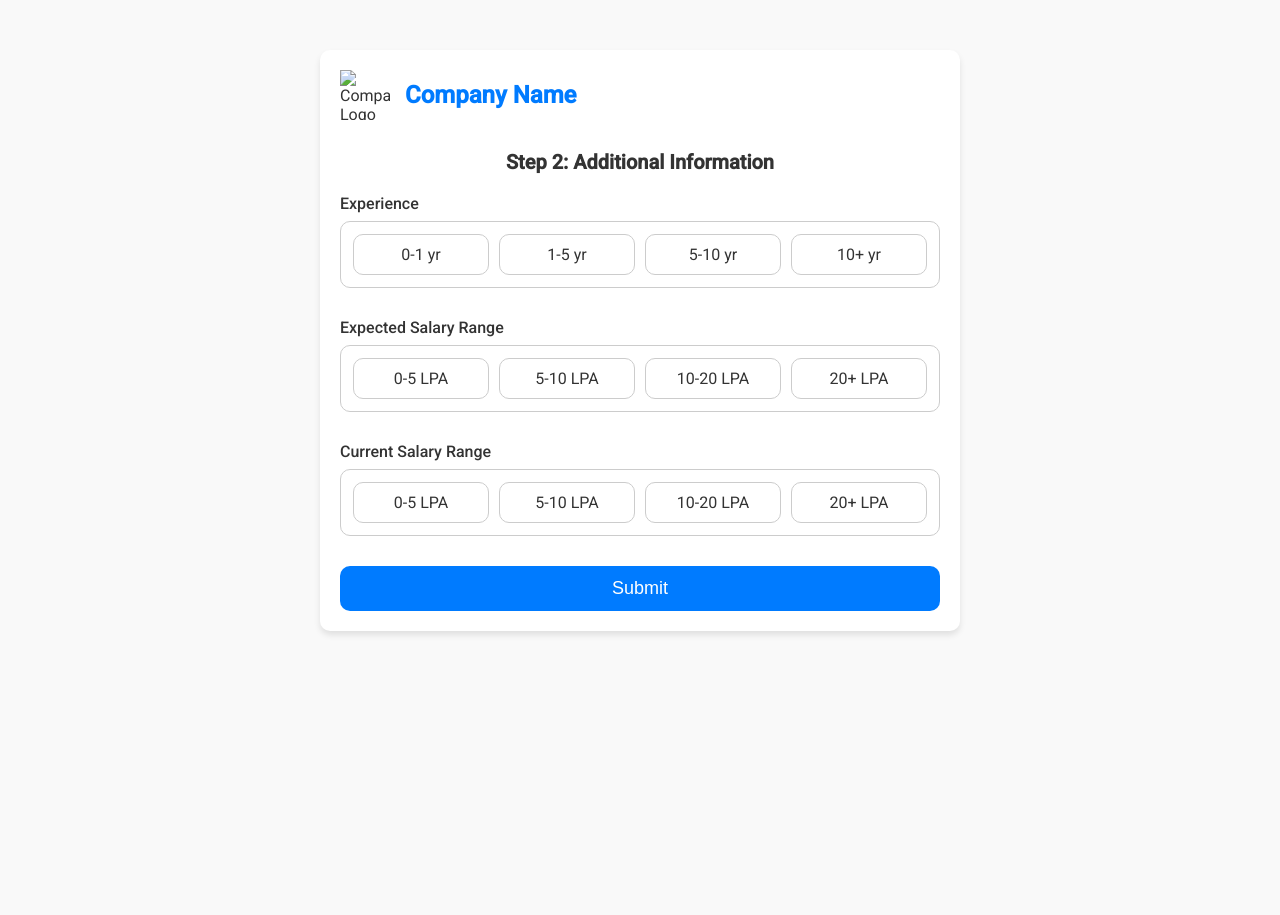
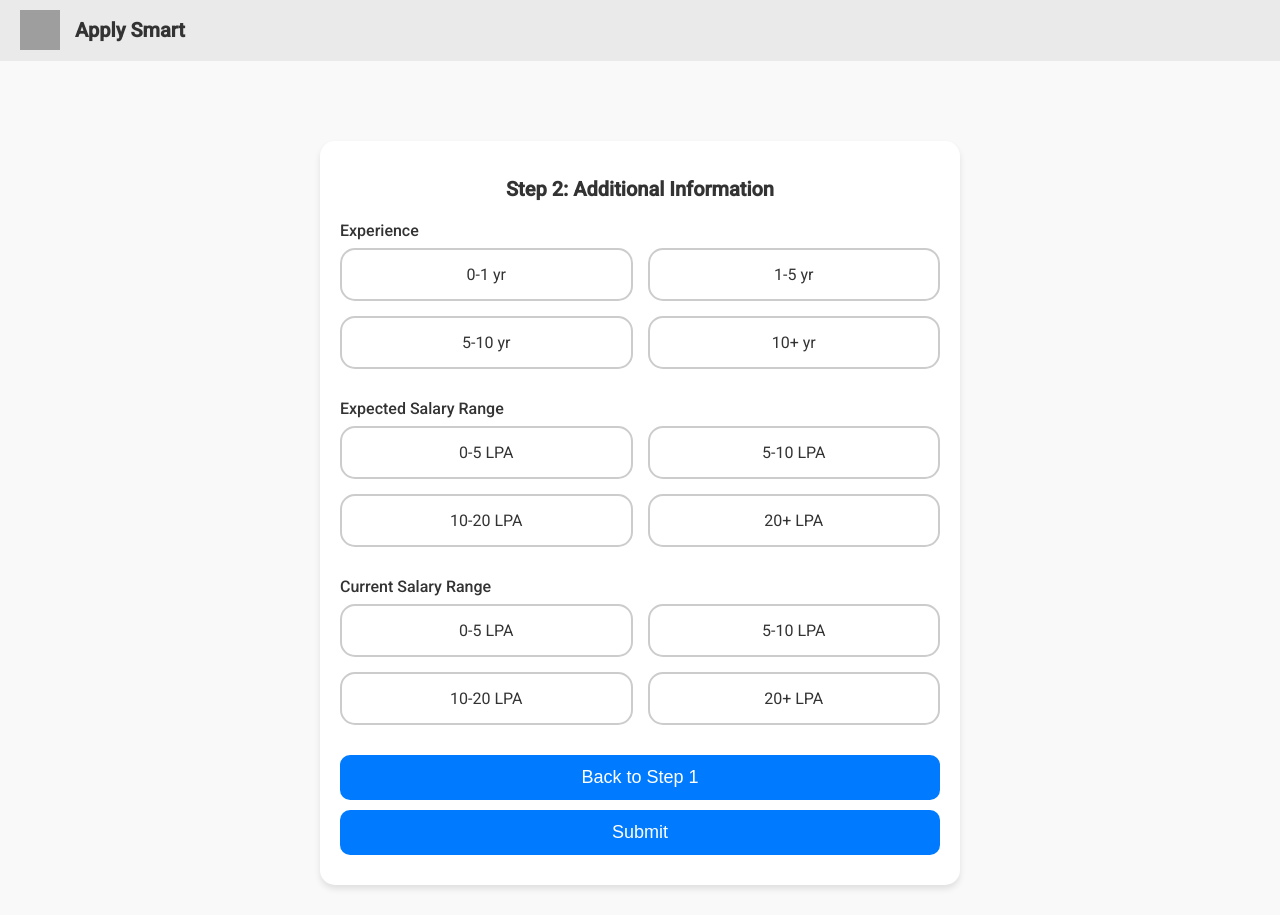
Before and after one commit to alankrit98/ApplySmart, a website: page applyform.html in a window 1280 px wide. Both pictures are taken after a click on the button "Continue". Before the commit the page ends 800 px from the top, so only its background shows below. Drawn offline with Linux system fonts and the light colour scheme; grey boxes are pictures that could not be loaded.

Commit message:
applyform

```diff
--- a/applyform.html
+++ b/applyform.html
@@ -14,32 +14,38 @@
             color: #333;
         }
 
+        .top-bar {
+            display: flex;
+            align-items: center;
+            justify-content: flex-start;
+            background-color: #eaeaea;
+            padding: 5px 20px;
+            color: #333;
+            position: sticky;
+            top: 0;
+            z-index: 1000;
+            box-shadow: #333;
+        }
+
+        .top-bar img {
+            width: 40px;
+            height: 40px;
+            margin-right: 10px;
+        }
+
+        .top-bar h1 {
+            font-size: 20px;
+            margin-left: 5px;
+            font-weight: 600;
+        }
+
         .container {
             max-width: 600px;
-            margin: 50px auto;
+            margin: 80px auto 30px;
             padding: 20px;
             background: #fff;
-            border-radius: 10px;
+            border-radius: 15px;
             box-shadow: 0 4px 6px rgba(0, 0, 0, 0.1);
-            position: relative;
-        }
-
-        .header {
-            display: flex;
-            align-items: center;
-            margin-bottom: 30px;
-        }
-
-        .header img {
-            width: 50px;
-            height: 50px;
-            margin-right: 15px;
-        }
-
-        .header h1 {
-            font-size: 24px;
-            margin: 0;
-            color: #007bff;
         }
 
         h2 {
@@ -52,13 +58,64 @@
             margin-bottom: 30px;
         }
 
-        label {
+         label {
             display: block;
             font-weight: 500;
             margin-bottom: 8px;
         }
 
-        input, select, .options-container {
+        .options-container {
+            display: flex;
+            gap: 15px;
+            flex-wrap: wrap;
+        }
+
+        .option {
+            flex: 1 1 calc(50% - 10px);
+            padding: 15px;
+            border: 2px solid #ccc;
+            border-radius: 15px;
+            text-align: center;
+            cursor: pointer;
+            transition: border-color 0.3s, box-shadow 0.3s;
+            font-size: 16px;
+            box-sizing: border-box;
+        }
+
+        .option:hover {
+            border-color: #007bff;
+        }
+
+        .option.selected {
+            border-color: #007bff;
+            box-shadow: 0 0 10px #007bff;
+        }
+
+        .continue-btn, .back-btn {
+            display: block;
+            width: 100%;
+            padding: 12px;
+            font-size: 18px;
+            color: #fff;
+            background: #007bff;
+            border: none;
+            border-radius: 10px;
+            cursor: pointer;
+            text-align: center;
+            transition: background-color 0.3s;
+            margin-bottom: 10px;
+        }
+
+        .continue-btn:hover, .back-btn:hover {
+            background: #0056b3;
+        }
+
+        .hidden {
+            display: none;
+        }
+
+
+        input, select {
             width: 100%;
             padding: 12px;
             border: 1px solid #ccc;
@@ -73,47 +130,7 @@
             outline: none;
         }
 
-        .options-container {
-            display: flex;
-            gap: 10px;
-            flex-wrap: wrap;
-        }
 
-        .option {
-            flex: 1;
-            padding: 10px;
-            border: 1px solid #ccc;
-            border-radius: 10px;
-            text-align: center;
-            cursor: pointer;
-            transition: border-color 0.3s;
-        }
-
-        .option:hover, .option.selected {
-            border-color: #007bff;
-        }
-
-        .continue-btn {
-            display: block;
-            width: 100%;
-            padding: 12px;
-            font-size: 18px;
-            color: #fff;
-            background: #007bff;
-            border: none;
-            border-radius: 10px;
-            cursor: pointer;
-            text-align: center;
-            transition: background-color 0.3s;
-        }
-
-        .continue-btn:hover {
-            background: #0056b3;
-        }
-
-        .hidden {
-            display: none;
-        }
 
         @keyframes fadeIn {
             from { opacity: 0; }
@@ -126,12 +143,12 @@
     </style>
 </head>
 <body>
+    <div class="top-bar">
+        <img src="https://cdn-icons-png.flaticon.com/512/616/616554.png" alt="Company Logo">
+        <h1>  Apply Smart</h1>
+    </div>
+
     <div class="container fade-in">
-        <div class="header">
-            <img src="company-logo.png" alt="Company Logo">
-            <h1>Company Name</h1>
-        </div>
-
         <!-- Step 1 -->
         <div id="step1">
             <h2>Step 1: Basic Information</h2>
@@ -143,7 +160,7 @@
             <div class="form-group">
                 <label for="jobTitle">Desired Job Title</label>
                 <select id="jobTitle">
-                    <option value="">Select a job title</option>
+                     <option value="">Select a job title</option>
                     <option value="Software Engineer">Software Engineer</option>
                     <option value="Data Scientist">Data Scientist</option>
                     <option value="Frontend Developer">Frontend Developer</option>
@@ -207,8 +224,9 @@
         </div>
 
         <!-- Step 2 -->
-        <div id="step2" class="hidden">
+       <div id="step2" class="hidden">
             <h2>Step 2: Additional Information</h2>
+
             <div class="form-group">
                 <label>Experience</label>
                 <div class="options-container">
@@ -239,6 +257,7 @@
                 </div>
             </div>
 
+            <button class="back-btn" onclick="showStep1()">Back to Step 1</button>
             <button class="continue-btn">Submit</button>
         </div>
     </div>
@@ -249,6 +268,11 @@
             document.getElementById("step2").classList.remove("hidden");
         }
 
+        function showStep1() {
+            document.getElementById("step2").classList.add("hidden");
+            document.getElementById("step1").classList.remove("hidden");
+        }
+
         function selectOption(element) {
             const options = element.parentNode.querySelectorAll(".option");
             options.forEach(option => option.classList.remove("selected"));
--- a/login-signup.js
+++ b/login-signup.js
@@ -58,10 +58,11 @@ document.addEventListener("DOMContentLoaded", () => {
 
     if (res.ok) {
       loginForm.reset();
-        window.location.href = "applicationtracker.html"; // or landing.html
+      window.top.location.href = "applyform.html"; // Full-page redirection
     }
   } catch (err) {
     alert("Login failed. Please try again.");
   }
 });
+
 });
```
Lines whose indentation alone changed are shown as unchanged.
